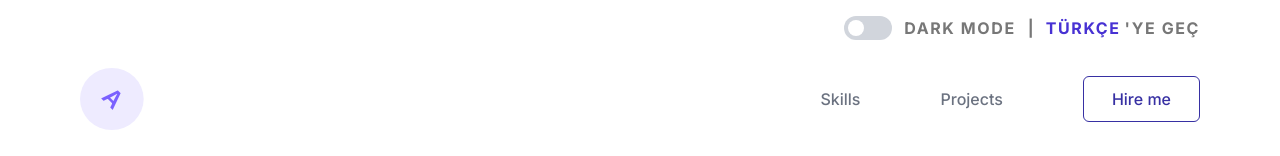
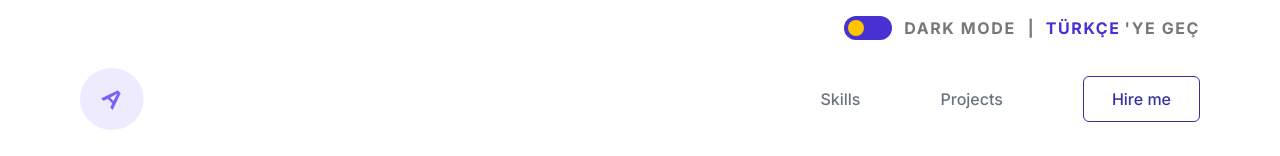
Before and after one commit to aatakankurnaz/PortfolyoReact, a React (Vite) app: page / in a window 1280 px wide. Shown: the top 156 px of the page. Built offline with nearby package versions, Linux system fonts and the light colour scheme.

Commit message:
ay güneş efekti eklendi

```diff
--- a/src/components/DarkModeAndLanguage.jsx
+++ b/src/components/DarkModeAndLanguage.jsx
@@ -20,13 +20,29 @@ export const DarkModeAndLanguage = () => {
             checked={theme === 'dark'}
             onChange={handleToggle}
           />
-          <div className="block bg-gray-300 w-12 h-6 rounded-full peer-checked:bg-gray-600 transition-colors"></div>
-          <div className="dot absolute left-1 top-1 bg-white w-4 h-4 rounded-full transition peer-checked:translate-x-6"></div>
+
+          {/* Arka plan */}
+          <div className="block bg-[#4731D3] w-12 h-6 rounded-full peer-checked:bg-gray-600 transition-colors"></div>
+
+          {/* Büyük ana top */}
+          <div className="absolute top-1 left-1 w-4 h-4 bg-yellow-400 rounded-full transition-all  transform peer-checked:translate-x-6 peer-checked:bg-white overflow-hidden">
+
+
+
+          </div>
+          {/* Küçük iç top (hilal efekti) */}
+          <div className="absolute w-4 h-4 bg-gray-600 rounded-full right-2 top-0 scale-0 peer-checked:scale-100 transition-all "></div>
         </div>
+
+        {/* Text */}
         <span className="text-[#777777] dark:text-[#D9D9D9] font-bold tracking-widest text-sm sm:text-base">
-          DARK MODE
+          {theme === "dark" ? "LIGHT MODE" : "DARK MODE"}
         </span>
       </label>
+
+
+
+
 
       <span className="text-[#777777] font-bold hidden sm:inline">
         |
```
